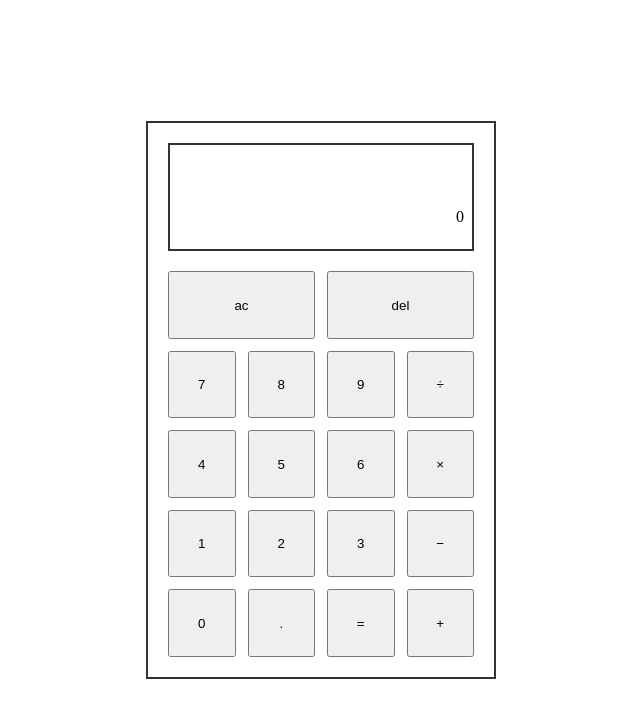
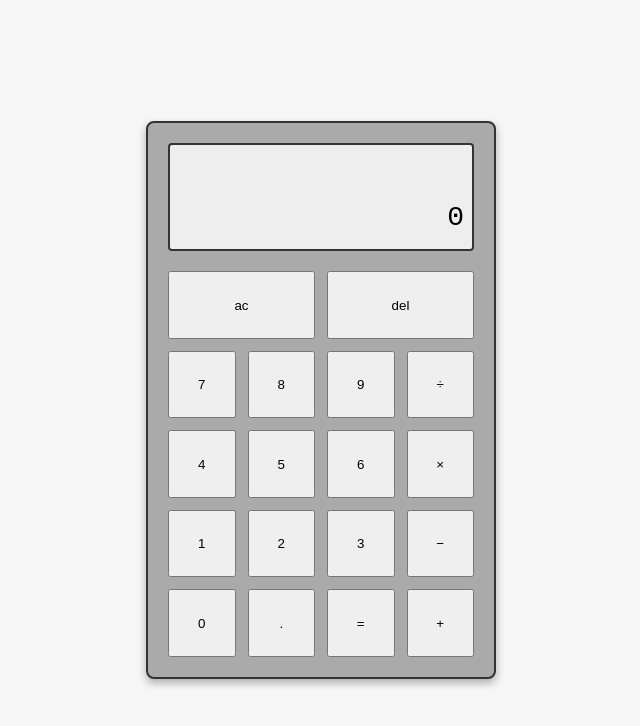
Before and after one commit to karolistech/calculator, a website built with Vite: page index.html in a window 1280 px wide. Shown: the whole page, without its empty margins (319-959 px from the left). Built offline with nearby package versions, Linux system fonts and the light colour scheme.

Commit message:
feat: add calculator layout styles

```diff
--- a/src/style.css
+++ b/src/style.css
@@ -10,18 +10,25 @@ body {
   display: flex;
   justify-content: center;
   align-items: center;
+  background-color: #f6f6f6;
+  font-family: monospace;
 }
 
 .calculator {
   width: min(100%, 350px);
   padding: 1.25rem;
+  background-color: #aaa;
   border: 2px solid #333;
+  border-radius: 8px;
+  box-shadow: 0 4px 8px rgba(0, 0, 0, 0.3);
 }
 
 .calculator__screen {
   margin-bottom: 1.25rem;
   padding: 0.75rem 0.5rem;
+  background-color: #eee;
   border: 2px solid #333;
+  border-radius: 4px;
 }
 
 .calculator__output {
@@ -29,6 +36,14 @@ body {
   display: flex;
   justify-content: flex-end;
   align-items: center;
+}
+
+.calculator__output--secondary {
+  font-size: 1.25rem;
+}
+
+.calculator__output--primary {
+  font-size: 1.75rem;
 }
 
 .calculator__buttons {
```
